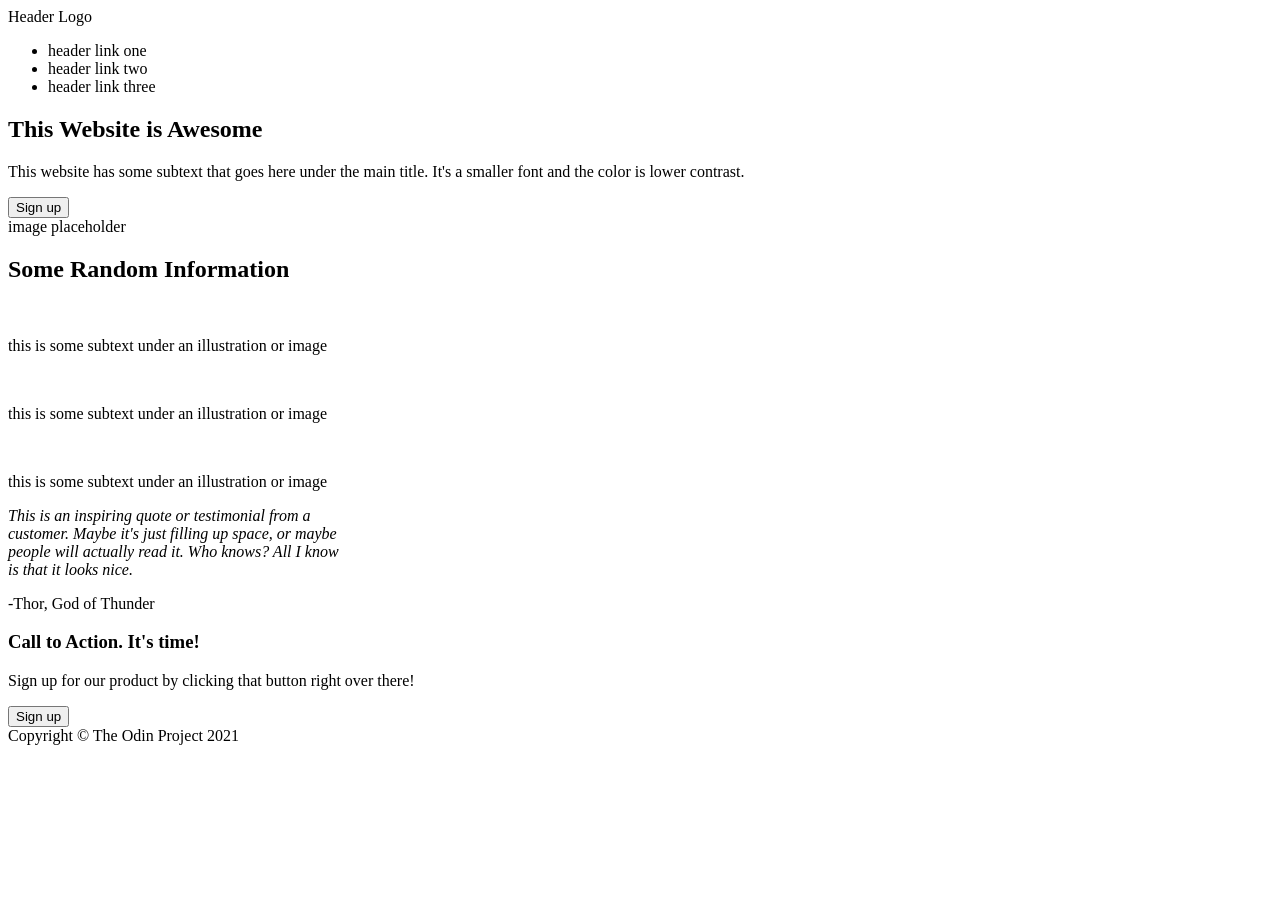
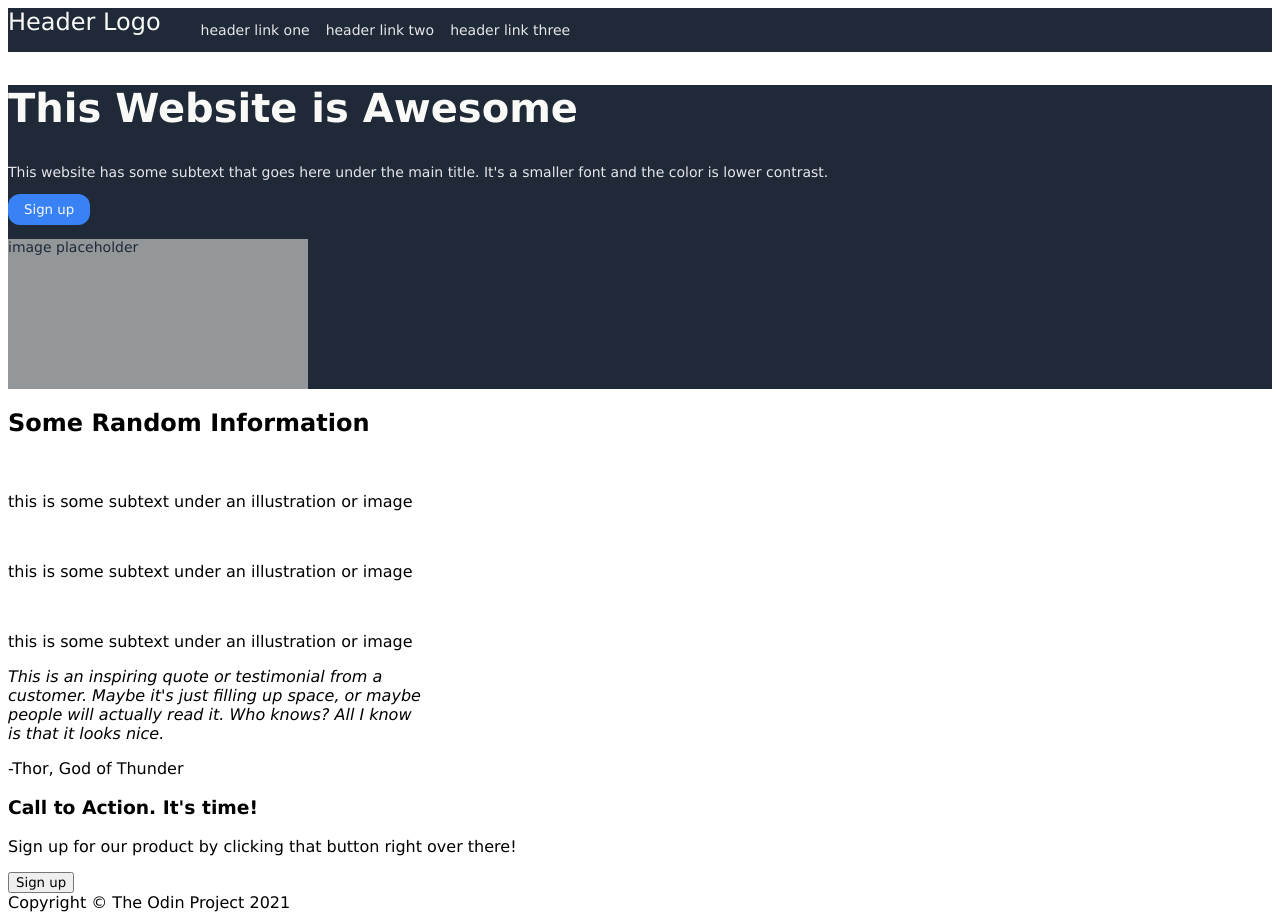
Before and after one commit to smarshall7/landing-page, a plain HTML site: page index.html in a window 1280 px wide. Before the commit the page ends 800 px from the top, so only its background shows below. Drawn offline with Linux system fonts and the light colour scheme.

Commit message:
style header and section one

```diff
--- a/index.html
+++ b/index.html
@@ -4,26 +4,28 @@
 <head>
     <meta charset="UTF-8">
     <meta name="viewport" content="width=device-width, initial-scale=1.0">
+    <link rel="stylesheet" href="style.css">
     <title>Landing Page</title>
 </head>
 
 <body>
     <nav>
-        <div>Header Logo</div>
+        <div class="header">Header Logo</div>
         <ul>
             <li>header link one</li>
             <li>header link two</li>
             <li>header link three</li>
         </ul>
     </nav>
-    <section>
+    <section class="section-1">
         <h1>This Website is Awesome</h1>
-        <p>This website has some subtext that goes here under the main title. It's a smaller font and the color is lower
+        <p class="hero-text">This website has some subtext that goes here under the main title. It's a smaller font and
+            the color is lower
             contrast.
         </p>
-        <button>Sign up</button>
-        <div>
-            image placeholder <img src="" alt="">
+        <button class="button-1">Sign up</button>
+        <div class="image">
+            <p>image placeholder</p>
         </div>
     </section>
     <section>
@@ -45,7 +47,7 @@
         <div>
             <h3>Call to Action. It's time!</h3>
             <p>Sign up for our product by clicking that button right over there!</p>
-            <button>Sign up</button>
+            <button class="button-2">Sign up</button>
         </div>
     </section>
     <footer>
--- a/style.css
+++ b/style.css
@@ -0,0 +1,57 @@
+* {
+    font-family: Verdana, Geneva, Tahoma, sans-serif;
+}
+
+nav {
+    background-color: #1f2937;
+    display: flex;
+
+}
+
+.header {
+    font-size: 24px;
+    color: #f9faf8;
+}
+
+
+
+ul {
+    font-size: 14px;
+    color: #e5e7eb;
+    list-style-type: none;
+    gap: 16px;
+    display: flex;
+    justify-content: space-between;
+}
+
+h1 {
+    font-size: 40px;
+    font-weight: 700;
+    color: #f9faf8;
+}
+
+.section-1 {
+    background-color: #1f2937;
+}
+
+.hero-text {
+    font-size: 14px;
+    color: #e5e7eb;
+}
+
+.image {
+    color: #1f2937;
+    font-size: 14px;
+    width: 300px;
+    height: 150px;
+    background-color: #939799;
+
+}
+
+.button-1 {
+    background-color: #3882f6;
+    color: #f9faf8;
+    border: none;
+    padding: 8px 16px;
+    border-radius: 12px;
+}
```
